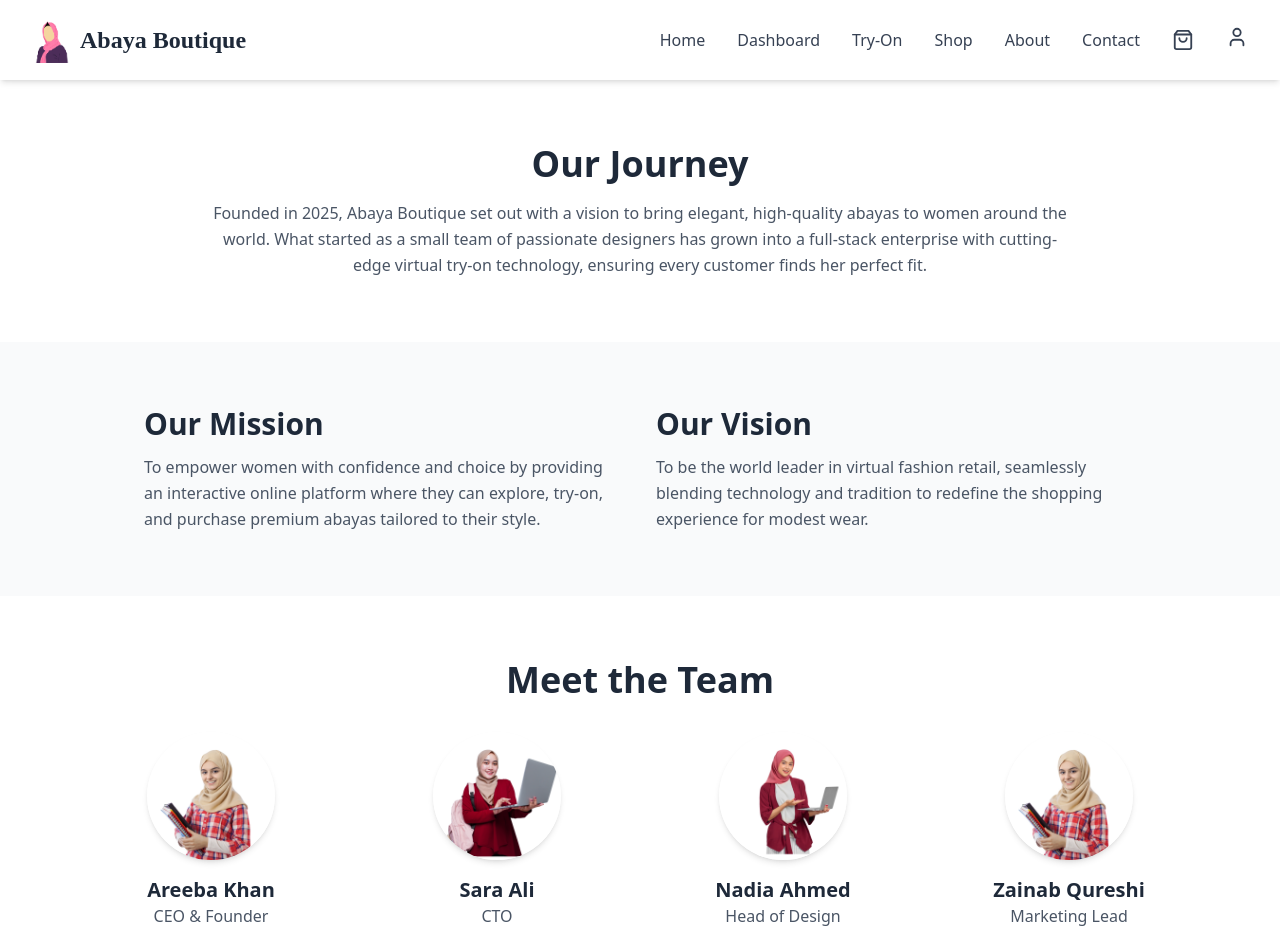
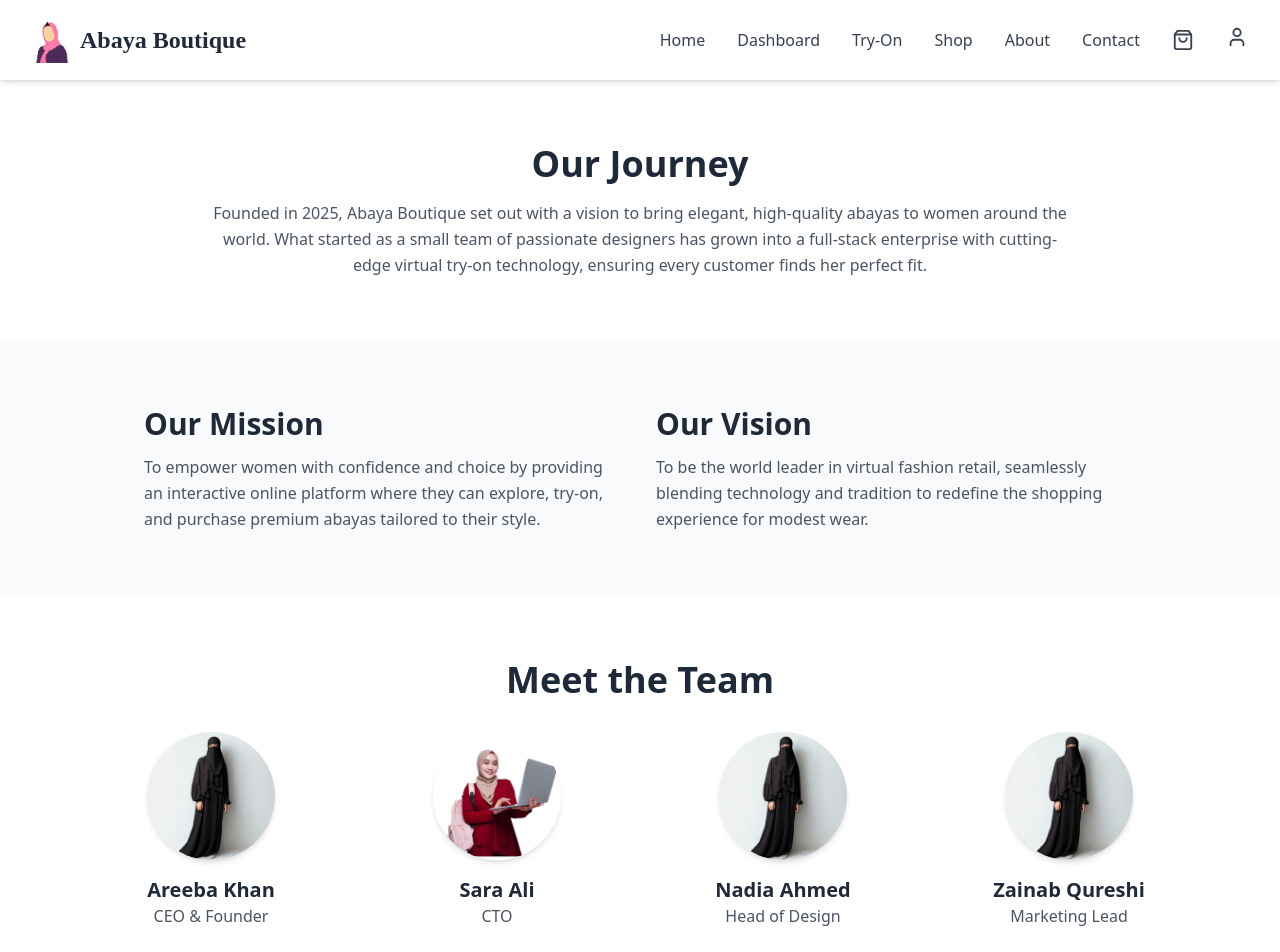
Before and after one commit to Zainqalandar/virtual-abaya-boutique, a Next.js app: page /about in a window 1280 px wide. Shown: the top 952 px of the page. Built offline with nearby package versions, Linux system fonts and the light colour scheme.

Commit message:
Picture problem cheking

```diff
--- a/src/app/components/team/index.jsx
+++ b/src/app/components/team/index.jsx
@@ -5,18 +5,18 @@ const Team = () => {
 		{
 			name: 'Areeba Khan',
 			role: 'CEO & Founder',
-			photo: '/testimonials/aisha.jpg',
+			photo: '/Featured Collection/classic-black-abaya.jpg',
 		},
 		{ name: 'Sara Ali', role: 'CTO', photo: '/testimonials/fatima.jpg' },
 		{
 			name: 'Nadia Ahmed',
 			role: 'Head of Design',
-			photo: '/testimonials/zara.jpg',
+			photo: '/Featured Collection/classic-black-abaya.jpg',
 		},
 		{
 			name: 'Zainab Qureshi',
 			role: 'Marketing Lead',
-			photo: '/testimonials/aisha.jpg',
+			photo: '/Featured Collection/classic-black-abaya.jpg',
 		},
 	];
 	return (
--- a/src/middleware.js
+++ b/src/middleware.js
@@ -1,29 +1,29 @@
 import { NextResponse } from 'next/server';
 
 export function middleware(req) {
-  // const token = req.cookies.get('token'); // Cookie se token ko retrieve karte hain
+  const token = req.cookies.get('token'); // Cookie se token ko retrieve karte hain
 
-  // console.log('Token:', token); // Token ko console par print karte hain
+  console.log('Token:', token); // Token ko console par print karte hain
 
-  // const url = req.nextUrl;
+  const url = req.nextUrl;
 
-  // // Agar token nahi hai ya token ki value empty hai
-  // if (!token || token === '') {
-  //   // Agar user /login par hai aur token nahi hai to usko wahi rehne de
-  //   if (url.pathname === '/login') {
-  //     return NextResponse.next();
-  //   }
-  //   // Baaki cases me /login par redirect kare
-  //   return NextResponse.redirect(new URL('/login', req.url));
-  // }
+  // Agar token nahi hai ya token ki value empty hai
+  if (!token || token === '') {
+    // Agar user /login par hai aur token nahi hai to usko wahi rehne de
+    if (url.pathname === '/login') {
+      return NextResponse.next();
+    }
+    // Baaki cases me /login par redirect kare
+    return NextResponse.redirect(new URL('/login', req.url));
+  }
 
-  // // Agar token hai aur user /login par hai to usko home ya dashboard par redirect kare
-  // if (url.pathname === '/login') {
-  //   return NextResponse.redirect(new URL('/', req.url)); // Home ya kisi aur page par redirect kare
-  // }
+  // Agar token hai aur user /login par hai to usko home ya dashboard par redirect kare
+  if (url.pathname === '/login') {
+    return NextResponse.redirect(new URL('/', req.url)); // Home ya kisi aur page par redirect kare
+  }
 
-  // // Agar token hai to request ko allow kare
-  // return NextResponse.next();
+  // Agar token hai to request ko allow kare
+  return NextResponse.next();
 }
 
 // Middleware ko kin routes par apply karna hai
```
